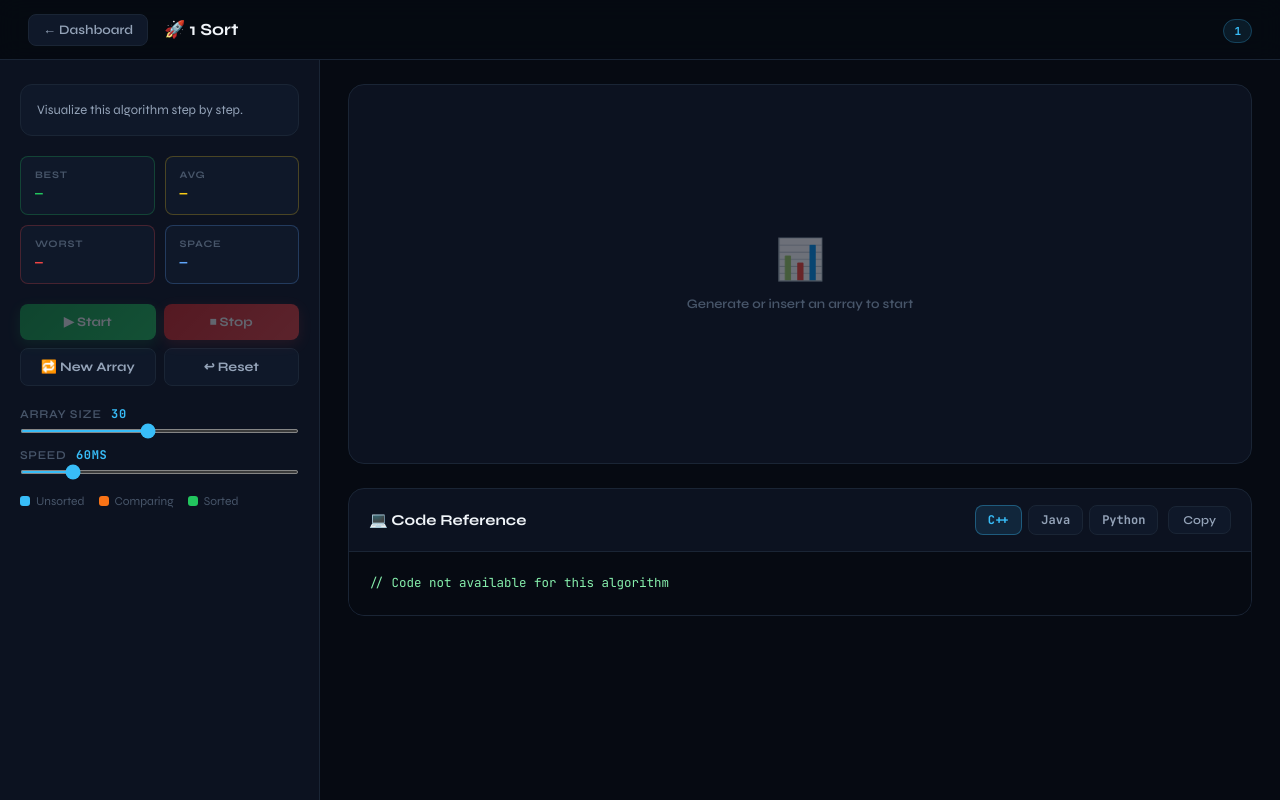
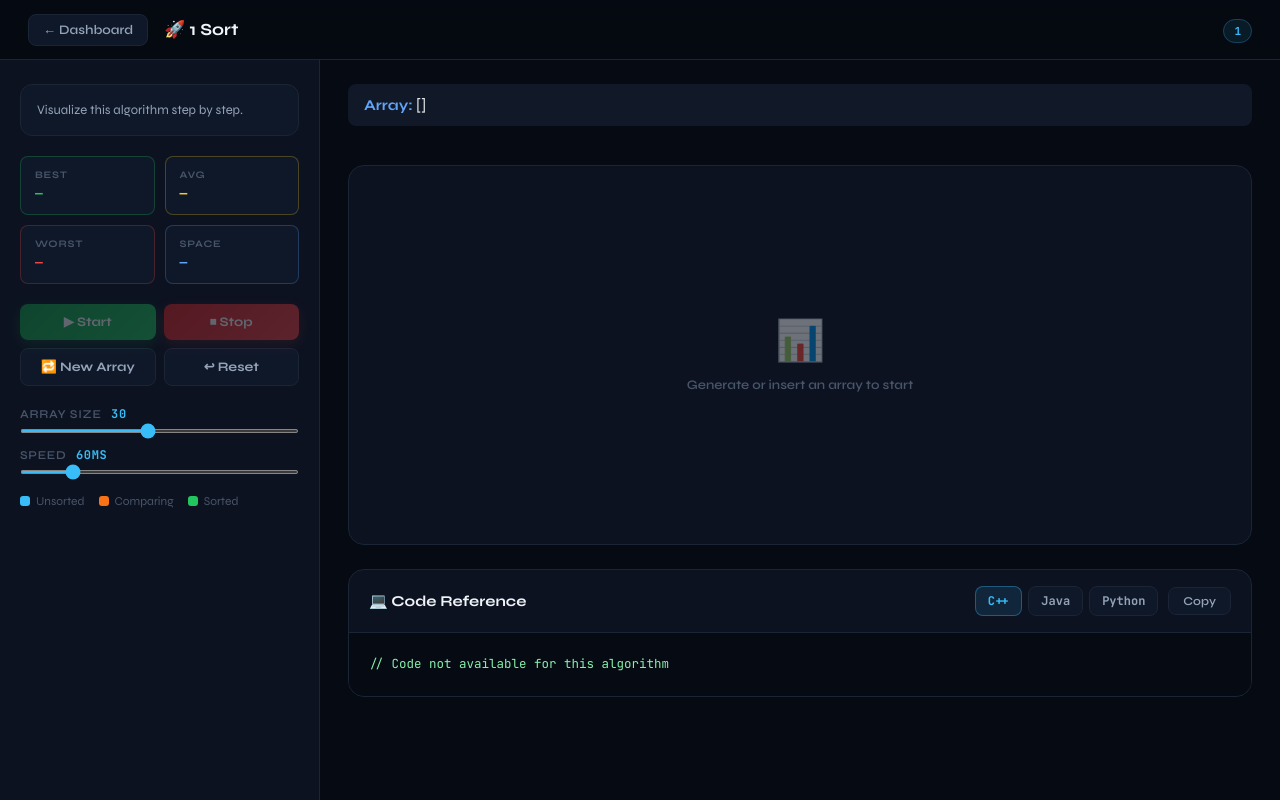
Before and after one commit to SAKSHAM371/DSA_VISUALIZER, a React (Vite) app: page /visualizer/1 in a window 1280 px wide. Built offline with nearby package versions, Linux system fonts and the light colour scheme; sample sign-in values are in the browser's storage.

Commit message:
Update algorithm descriptions and visualization

```diff
--- a/src/index.css
+++ b/src/index.css
@@ -725,8 +725,8 @@ input[type="range"]:disabled { opacity: 0.35; cursor: not-allowed; }
   display: flex;
   align-items: flex-end;
   justify-content: center;
-  gap: 3px;
-  padding: 16px 16px 0;
+  gap: 2px;
+  padding: 24px 16px 0;
   overflow: hidden;
   position: relative;
 }
@@ -746,10 +746,11 @@ input[type="range"]:disabled { opacity: 0.35; cursor: not-allowed; }
 .viz-empty p    { font-size: 13px; font-weight: 600; }
 
 .viz-bar {
-  flex: 1;
-  max-width: 36px;
-  min-width: 3px;
-  border-radius: 4px 4px 0 0;
+  width: 22px;
+  max-width: 22px;
+  min-width: 22px;
+  flex: 0 0 auto;
+  border-radius: 5px 5px 0 0;
   transition: height 0.2s ease, background 0.15s ease;
 }
 
@@ -853,3 +854,37 @@ input[type="range"]:disabled { opacity: 0.35; cursor: not-allowed; }
   .dash-hero { padding: 36px 20px 32px; }
   .dash-hero-title { font-size: 32px; }
 }
+.array-display {
+  margin-bottom: 15px;
+  padding: 12px 16px;
+  background: #111827;
+  border-radius: 8px;
+  font-size: 15px;
+  color: #e5e7eb;
+  overflow-x: auto;
+  white-space: nowrap;
+}
+
+.array-display strong {
+  color: #60a5fa;
+}
+
+.bar-wrapper {
+  height: 100%;
+  flex: 1 1 0;
+  min-width: 22px;
+  display: flex;
+  flex-direction: column;
+  justify-content: flex-end;
+  align-items: center;
+  position: relative;
+}
+
+.bar-value {
+  font-size: 11px;
+  font-weight: 700;
+  margin-bottom: 5px;
+  color: var(--text-1);
+  white-space: nowrap;
+  line-height: 1;
+}
--- a/src/pages/VisualizerPage.jsx
+++ b/src/pages/VisualizerPage.jsx
@@ -278,6 +278,13 @@ const generateArray = (len = size) => {
 
         {/* RIGHT PANEL */}
         <div className="viz-right">
+
+          {/* Current Array Display */}
+          <div className="array-display">
+            <strong>Array:</strong>{" "}
+            [{array.join(", ")}]
+          </div>
+
           <div className="viz-bars-wrap">
             {array.length === 0 ? (
               <div className="viz-empty">
@@ -289,8 +296,10 @@ const generateArray = (len = size) => {
                 const isSorted = sortedIndices?.includes(i);
                 const isComparing = comparingIndices?.includes(i);
                 return (
+                  <div className="bar-wrapper" key={i}>
+  <span className="bar-value">{val}</span>
+
   <div
-                    key={i}
     className={`viz-bar ${
       isSorted
         ? "sorted"
@@ -301,6 +310,7 @@ const generateArray = (len = size) => {
     style={{ height: `${(val / maxVal) * 88}%` }}
     title={val}
   />
+</div>
                 );
               })
             )}
```
Lines whose indentation alone changed are shown as unchanged.
